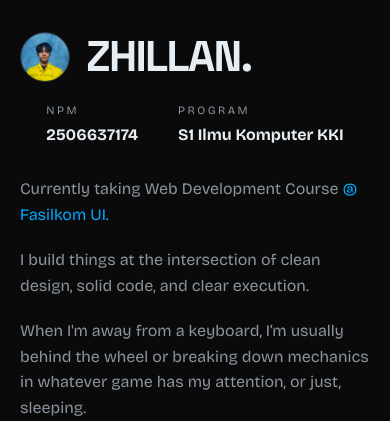
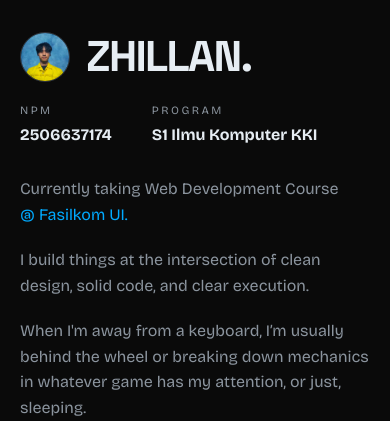
Before and after one commit to ZhillanTLE/myportfolio, a Django app: page / in a window 390 px wide. Shown: the part 51-472 px from the top of the page. Run offline with Django 5.2, Linux system fonts and the light colour scheme.

Commit message:
fix: tidy mobile hero alignment and wrapping
- Start the NPM/Program meta row at the container's left edge instead of
  centering it, so it shares one column line with the avatar above and
  the bio text below
- Keep "@ Fasilkom UI." on a single line by making .mention unbreakable,
  fixing the stray "@" left stranded at the end of the previous line
- Bump the stylesheet cache-busting version

```diff
--- a/static/css/style.css
+++ b/static/css/style.css
@@ -236,6 +236,7 @@ h1, .brand {
 
 .mention {
     color: var(--mention);
+    white-space: nowrap;
 }
 
 /* Flicker Effect */
@@ -447,7 +448,7 @@ h1, .brand {
     .photo-meta {
         grid-area: meta;
         margin-top: 0;
-        justify-content: center;
+        justify-content: flex-start;
         gap: 2.5rem;
     }
 
--- a/templates/index.html
+++ b/templates/index.html
@@ -8,7 +8,7 @@
     <link rel="preconnect" href="https://fonts.googleapis.com">
     <link rel="preconnect" href="https://fonts.gstatic.com" crossorigin>
     <link href="https://fonts.googleapis.com/css2?family=Bricolage+Grotesque:opsz,wght@12..96,200..800&family=Space+Grotesk:wght@500;700&display=swap" rel="stylesheet">
-    <link rel="stylesheet" href="{% static 'css/style.css' %}?v=5">
+    <link rel="stylesheet" href="{% static 'css/style.css' %}?v=7">
 </head>
 <body>
     <header class="site-header">
```
